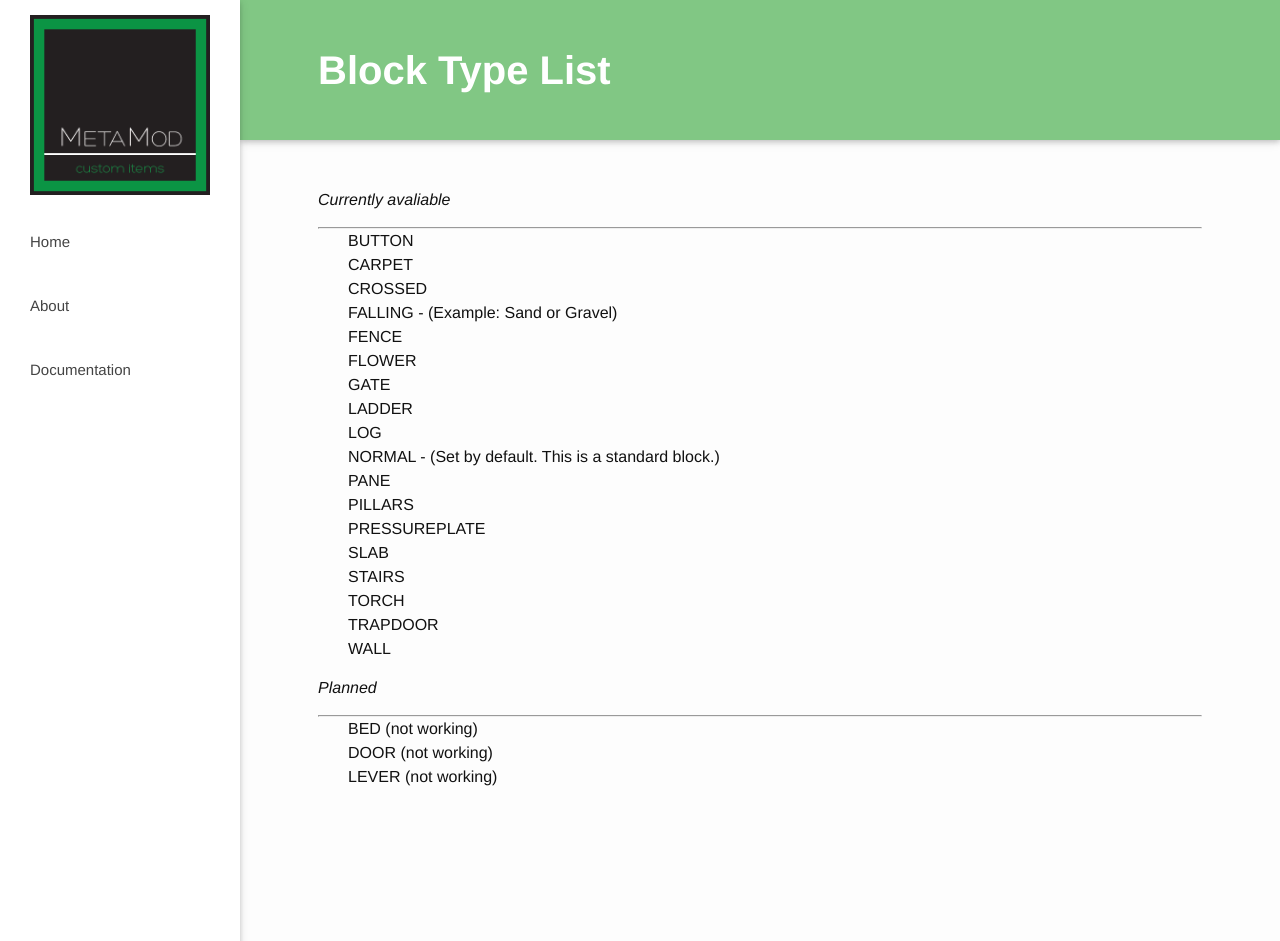
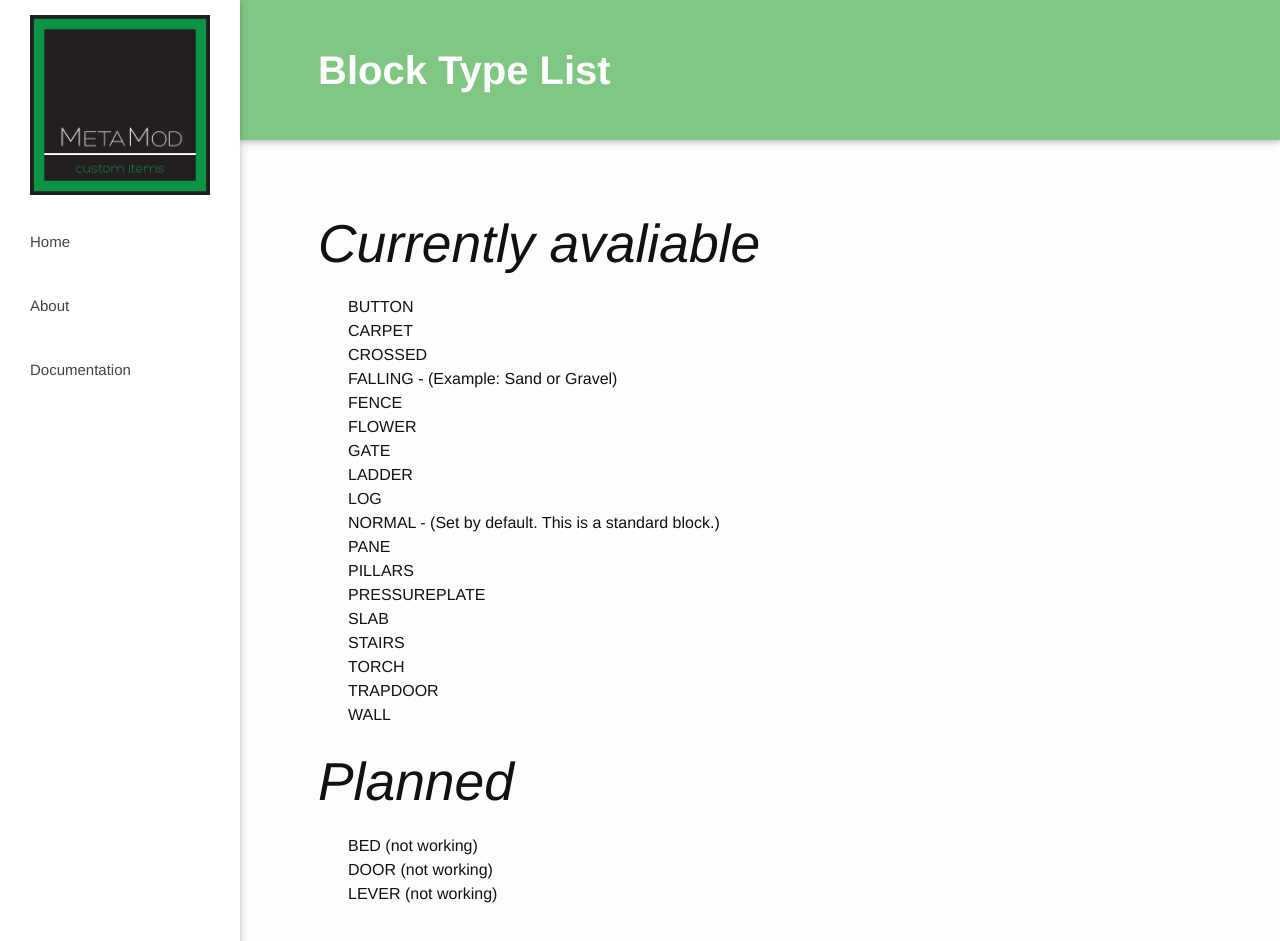
Before and after one commit to marcel0ll/CustomItems, a Jekyll site: the page built from documentation/block_type_list.md, in a window 1280 px wide and 941 px high. Built offline with Jekyll 4.4.1, drawn with Linux system fonts in a browser that asks for light colours; nearby versions of some CDN libraries.

```diff
--- a/documentation/block_type_list.md
+++ b/documentation/block_type_list.md
@@ -3,8 +3,7 @@ layout: wiki
 title: Block Type List
 ---
 
-***Currently avaliable***
-
+*Currently avaliable*
 ---
 * BUTTON
 * CARPET
@@ -26,8 +25,8 @@ title: Block Type List
 * WALL
 
 
-***Planned***
 
+*Planned*
 ---
 * BED (not working)
 * DOOR (not working)
```
